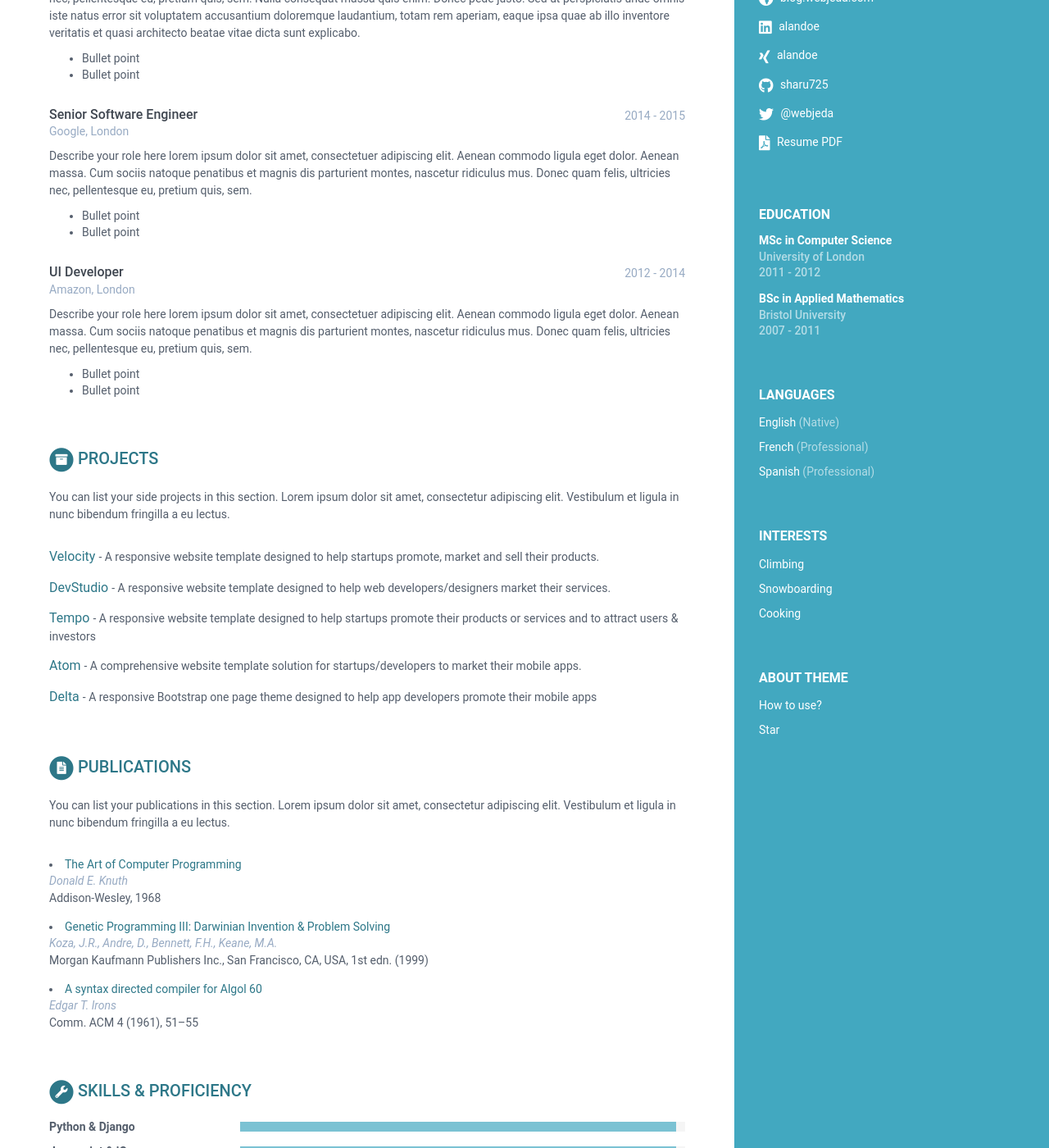
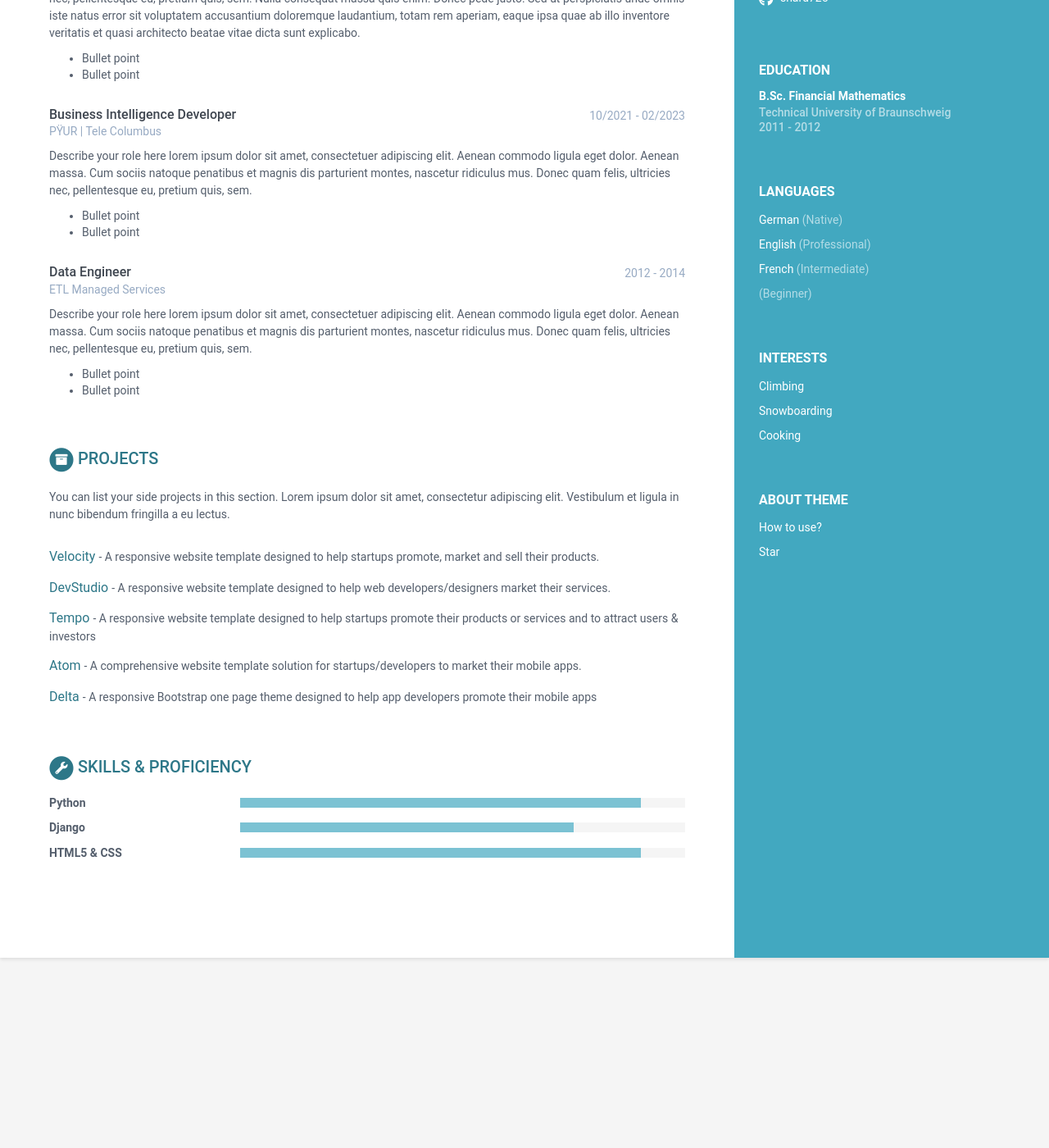
Before and after one commit to acrede/acrede.github.io, a Jekyll site: the page built from print.html, in a window 1280 px wide and 1400 px high, scrolled down 387 px. Shown: the whole window at 82% size. Built offline with Jekyll 4.4.1, drawn with Linux system fonts in a browser that asks for light colours; after the commit the page ends 1555 px from its top, so only the background shows below that; some of the changed text lies outside the part shown.

Commit message:
Some updates

```diff
--- a/_data/data.yml
+++ b/_data/data.yml
@@ -8,39 +8,42 @@ sidebar:
     education: True # set to False if you want education in main section instead of in sidebar
 
     # Profile information
-    name: Alan Doe
-    tagline: Full Stack Developer
+    name: Andreas Credé
+    tagline: Data Scientist
     avatar: profile.png  #place a 100x100 picture inside /assets/images/ folder and provide the name of the file below
 
     # Sidebar links
-    email: hello@webjeda.com
-    phone: 012 345 6789
-    timezone: America/Cancun Timezone
-    citizenship:
-    website: blog.webjeda.com #do not add http://
+    email: andreas.crede@gmail.com
+    # phone: 012 345 6789
+    # timezone: Europe/Berlin Timezone
+    # citizenship:
+    # website: blog.webjeda.com #do not add http://
     linkedin: alandoe
     xing: alandoe
     github: sharu725
-    telegram: # add your nickname without '@' sign
-    gitlab:
-    bitbucket:
-    twitter: '@webjeda'
-    stack-overflow: # Number/Username, e.g. 123456/alandoe
-    codewars:
-    goodreads: # Number-Username, e.g. 123456-alandoe
-    pdf: http://www.africau.edu/images/default/sample.pdf
+    # telegram: # add your nickname without '@' sign
+    # gitlab:
+    # bitbucket:
+    # twitter: '@webjeda'
+    # stack-overflow: # Number/Username, e.g. 123456/alandoe
+    # codewars:
+    # goodreads: # Number-Username, e.g. 123456-alandoe
+    # pdf: http://www.africau.edu/images/default/sample.pdf
 
     languages:
       title: Languages
       info:
-        - idiom: English
+        - idiom: German
           level: Native
 
-        - idiom: French
+        - idiom: English
           level: Professional
 
-        - idiom: Spanish
-          level: Professional
+        - idiom: French
+          level: Intermediate
+
+        - idion: Dutch
+          level: Beginner
 
     interests:
       title: Interests
@@ -63,23 +66,13 @@ career-profile:
       penatibus et magnis dis parturient montes, nascetur ridiculus mus.
       Donec quam felis, ultricies nec, pellentesque eu.
       Second paragraph if required.
+
 education:
     title: Education
     info:
-      - degree: MSc in Computer Science
-        university: University of London
+      - degree: B.Sc. Financial Mathematics
+        university: Technical University of Braunschweig
         time: 2011 - 2012
-        details: |
-          Describe your study here lorem ipsum dolor sit amet, consectetuer
-          adipiscing elit. Aenean commodo ligula eget dolor. Aenean massa. Cum
-          sociis natoque penatibus et magnis dis parturient montes, nascetur
-          ridiculus mus. Donec quam felis, ultricies nec, pellentesque eu,
-          pretium quis, sem.
-            - Bullet point
-            - Bullet point
-      - degree: BSc in Applied Mathematics
-        university: Bristol University
-        time: 2007 - 2011
         details: |
           Describe your study here lorem ipsum dolor sit amet, consectetuer
           adipiscing elit. Aenean commodo ligula eget dolor. Aenean massa. Cum
@@ -92,9 +85,9 @@ education:
 experiences:
     title: Experiences
     info:
-      - role: Lead Developer
-        time: 2015 - Present
-        company: Startup Hubs, San Francisco
+      - role: Head of Data Science
+        time: 03/2023 - Present
+        company: PŸUR | Tele Columbus
         details: |
           Describe your role here lorem ipsum dolor sit amet, consectetuer
           adipiscing elit. Aenean commodo ligula eget dolor. Aenean massa.
@@ -107,9 +100,10 @@ experiences:
           architecto beatae vitae dicta sunt explicabo.
             - Bullet point
             - Bullet point
-      - role: Senior Software Engineer
-        time: 2014 - 2015
-        company: Google, London
+
+      - role: Business Intelligence Developer
+        time: 10/2021 - 02/2023
+        company: PŸUR | Tele Columbus
         details: |
           Describe your role here lorem ipsum dolor sit amet, consectetuer
           adipiscing elit. Aenean commodo ligula eget dolor. Aenean massa.
@@ -118,9 +112,10 @@ experiences:
           pellentesque eu, pretium quis, sem.
             - Bullet point
             - Bullet point
-      - role: UI Developer
+
+      - role: Data Engineer
         time: 2012 - 2014
-        company: Amazon, London
+        company: ETL Managed Services
         details: |
           Describe your role here lorem ipsum dolor sit amet, consectetuer
           adipiscing elit. Aenean commodo ligula eget dolor. Aenean massa.
@@ -217,49 +212,31 @@ oss:
         link: "#"
         tagline: "A responsive Bootstrap one page theme designed to help app developers promote their mobile apps"
 
-publications:
-    title: Publications
-    intro: |
-      You can list your publications in this section. Lorem ipsum dolor sit
-      amet, consectetur adipiscing elit. Vestibulum et ligula in nunc
-      bibendum fringilla a eu lectus.
-    papers:
-      - title: The Art of Computer Programming
-        link: "#"
-        authors: Donald E. Knuth
-        conference: Addison-Wesley, 1968
+# publications:
+#     title: Publications
+#     intro: |
+#       You can list your publications in this section. Lorem ipsum dolor sit
+#       amet, consectetur adipiscing elit. Vestibulum et ligula in nunc
+#       bibendum fringilla a eu lectus.
+#     papers:
+#       - title: The Art of Computer Programming
+#         link: "#"
+#         authors: Donald E. Knuth
+#         conference: Addison-Wesley, 1968
 
-      - title: "Genetic Programming III: Darwinian Invention &amp; Problem Solving"
-        link: "#"
-        authors: Koza, J.R., Andre, D., Bennett, F.H., Keane, M.A.
-        conference: "Morgan Kaufmann Publishers Inc., San Francisco, CA, USA, 1st edn. (1999)"
-
-      - title: A syntax directed compiler for Algol 60
-        link: "#"
-        authors: Edgar T. Irons
-        conference: "Comm. ACM 4 (1961), 51–55"
 
 skills:
     title: Skills &amp; Proficiency
 
     toolset:
-      - name: Python & Django
-        level: 98%
+      - name: Python
+        level: 90%
 
-      - name: Javascript & jQuery
-        level: 98%
-
-      - name: Angular
-        level: 98%
+      - name: Django
+        level: 75%
 
       - name: HTML5 & CSS
-        level: 95%
+        level: 90%
 
-      - name: Ruby on Rails
-        level: 85%
-
-      - name: Sketch & Photoshop
-        level: 60%
-
-footer: >
-    Designed with <i class="fas fa-heart"></i> by <a href="http://themes.3rdwavemedia.com" target="_blank" rel="nofollow">Xiaoying Riley</a>
+# footer: >
+    # Designed with <i class="fas fa-heart"></i> by <a href="http://themes.3rdwavemedia.com" target="_blank" rel="nofollow">Xiaoying Riley</a>
```
